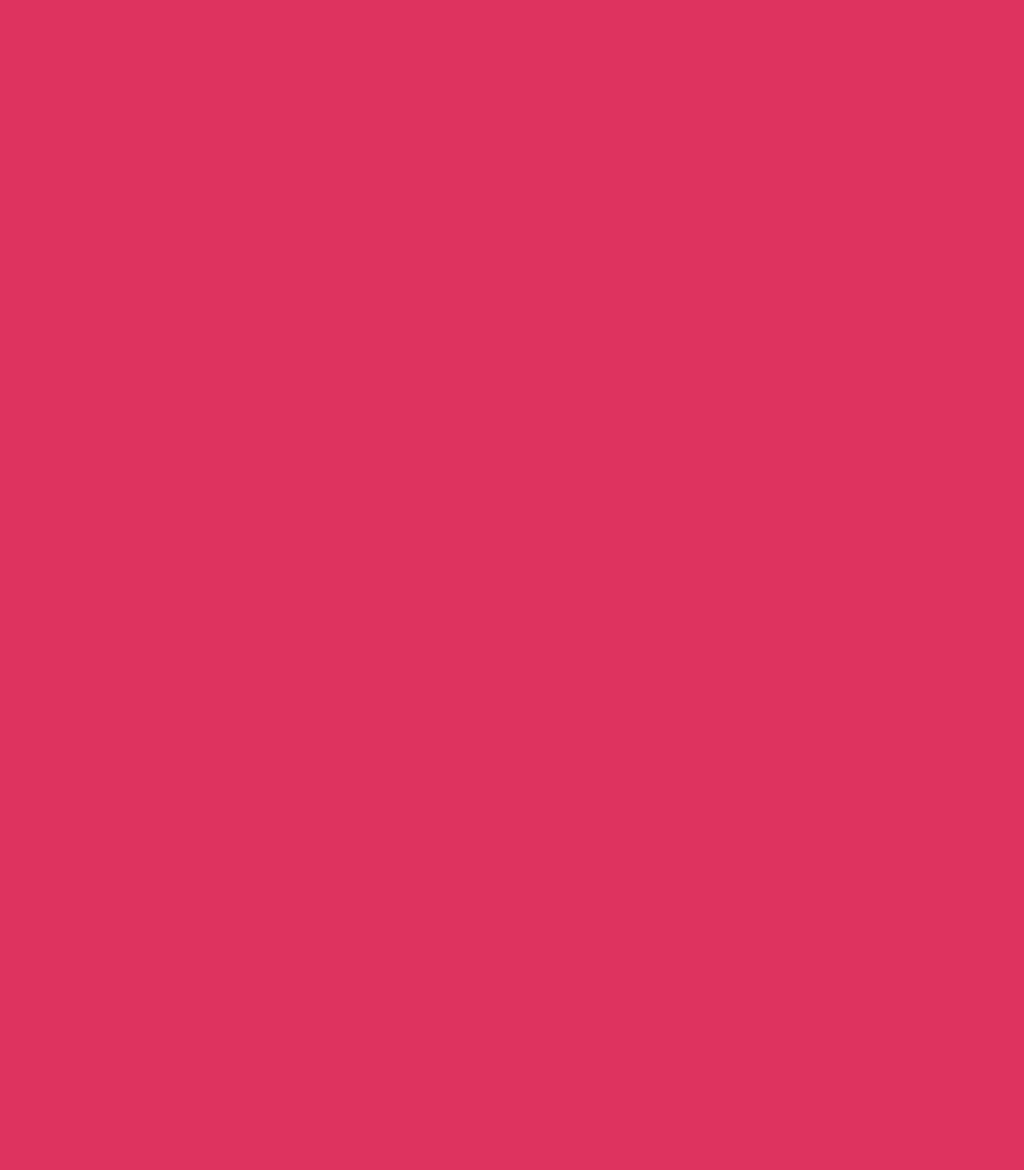
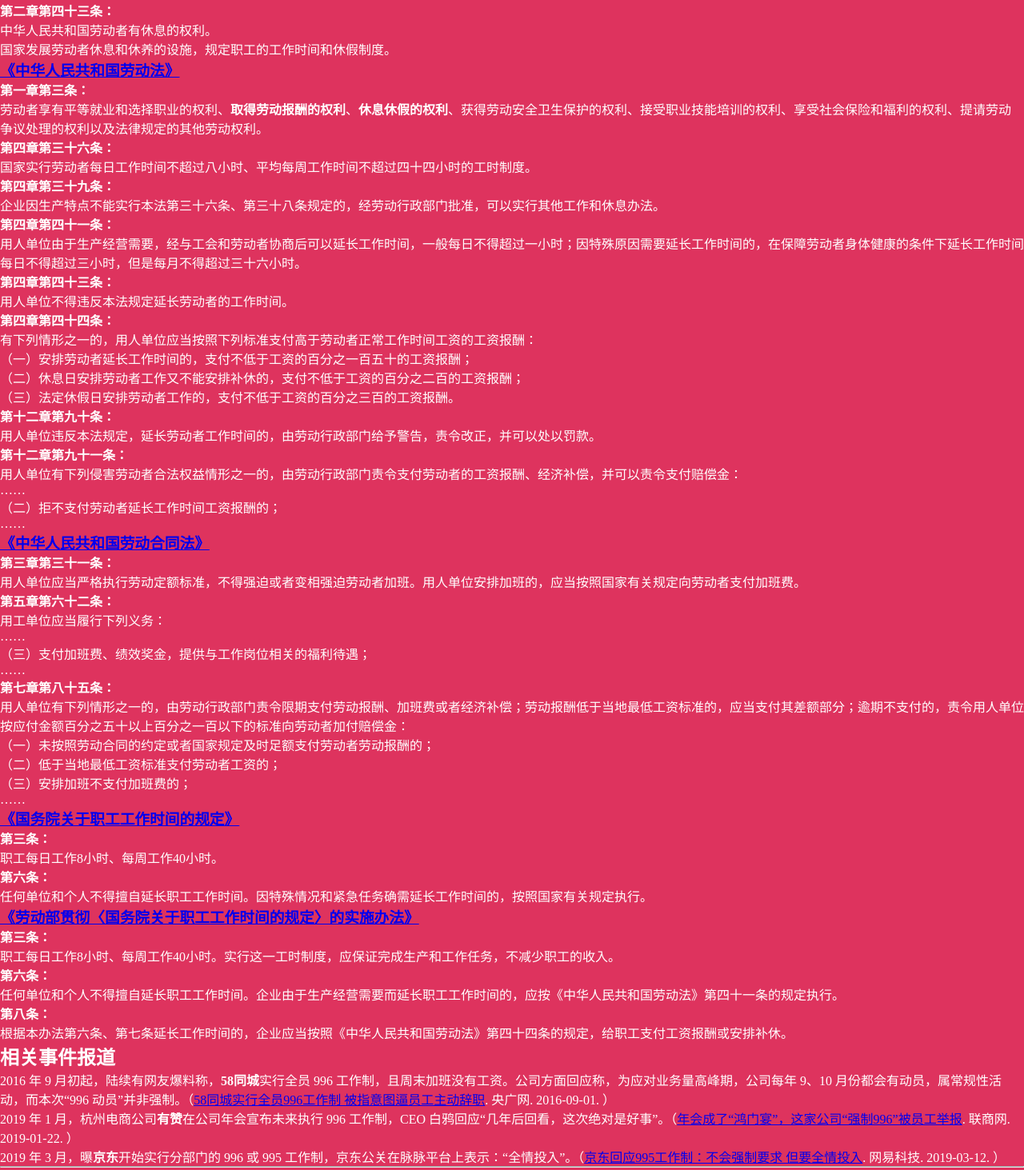
Before and after one commit to adamboov/icu_vue, a Vue app: page /#/zh_CN in a window 1280 px wide. Shown: the part 184-1647 px from the top of the page at 80% size. Before the commit the page ends 800 px from the top, so only its background shows below. Built offline with nearby package versions, Linux system fonts and the light colour scheme.

Commit message:
页面实现

```diff
--- a/src/components/Menu.vue
+++ b/src/components/Menu.vue
@@ -4,9 +4,7 @@
           {{ curreutLanguage }}
       </div>
       <ul v-if="menuShow" class="other-languages">
-          <li>English</li>
-          <li>espanol</li>
-          <li>Deutsch</li>
+          <li v-for="(item,index) in otherLanguages" :key="index">{{ item.text }}</li>
       </ul>
   </div>
 </template>
@@ -33,6 +31,9 @@ export default {
     computed : {
         curreutLanguage(){
             return this.languages.filter((item)=> item.name === this.$router.history.current.name)[0].text || '';
+        },
+        otherLanguages(){
+            return this.languages.filter((item)=> item.name !== this.$router.history.current.name);
         }
     }
 }
--- a/src/views/Zh_CN.vue
+++ b/src/views/Zh_CN.vue
@@ -1,5 +1,106 @@
 <template>
-  <div><Menu/></div>
+  <div id="app">
+    <Menu />
+    <div class="content markdown-body override">
+      <section>
+        <h1>996.ICU</h1>
+        <p>“996”工作制，即每天早 9 点到岗，一直工作到晚上 9 点，每周工作 6 天。</p>
+        <p>“996”工作制的周工作时间为最低 12x6=72 小时。</p>
+        <p><strong>中国大陆工时规管现况（标准工时）：</strong>
+          一天工作时间为 8 小时，平均每周工时不超过 40 小时；加班上限为一天 3 小时及一个月 36 小时，逾时工作薪金不低于平日工资的 150%。而一周最高工时则为 48 小时。平均每月计薪天数为 21.75 天。 </p>
+        <h2>相关法律法规</h2>
+        <h3><a href="http://www.npc.gov.cn/npc/xinwen/2018-03/22/content_2052489.htm">《中华人民共和国宪法》</a></h3>
+        <h4>第二章第四十三条：</h4>
+        <blockquote>
+          <p>中华人民共和国劳动者有休息的权利。<br>国家发展劳动者休息和休养的设施，规定职工的工作时间和休假制度。 </p>
+        </blockquote>
+        <h3><a href="http://www.npc.gov.cn/npc/xinwen/2019-01/07/content_2070261.htm">《中华人民共和国劳动法》</a></h3>
+        <h4>第一章第三条：</h4>
+        <blockquote>
+          <p>劳动者享有平等就业和选择职业的权利、<strong>取得劳动报酬的权利</strong>、<strong>休息休假的权利</strong>、获得劳动安全卫生保护的权利、接受职业技能培训的权利、享受社会保险和福利的权利、提请劳动争议处理的权利以及法律规定的其他劳动权利。</p>
+        </blockquote>
+        <h4>第四章第三十六条：</h4>
+        <blockquote>
+          <p>国家实行劳动者每日工作时间不超过八小时、平均每周工作时间不超过四十四小时的工时制度。 </p>
+        </blockquote>
+        <h4>第四章第三十九条：</h4>
+        <blockquote>
+          <p>企业因生产特点不能实行本法第三十六条、第三十八条规定的，经劳动行政部门批准，可以实行其他工作和休息办法。 </p>
+        </blockquote>
+        <h4>第四章第四十一条：</h4>
+        <blockquote>
+          <p>用人单位由于生产经营需要，经与工会和劳动者协商后可以延长工作时间，一般每日不得超过一小时；因特殊原因需要延长工作时间的，在保障劳动者身体健康的条件下延长工作时间每日不得超过三小时，但是每月不得超过三十六小时。 </p>
+        </blockquote>
+        <h4>第四章第四十三条：</h4>
+        <blockquote>
+          <p>用人单位不得违反本法规定延长劳动者的工作时间。 </p>
+        </blockquote>
+        <h4>第四章第四十四条：</h4>
+        <blockquote>
+          <p>有下列情形之一的，用人单位应当按照下列标准支付高于劳动者正常工作时间工资的工资报酬：<br>（一）安排劳动者延长工作时间的，支付不低于工资的百分之一百五十的工资报酬；<br>（二）休息日安排劳动者工作又不能安排补休的，支付不低于工资的百分之二百的工资报酬；<br>（三）法定休假日安排劳动者工作的，支付不低于工资的百分之三百的工资报酬。</p>
+        </blockquote>
+        <h4>第十二章第九十条：</h4>
+        <blockquote>
+          <p>用人单位违反本法规定，延长劳动者工作时间的，由劳动行政部门给予警告，责令改正，并可以处以罚款。 </p>
+        </blockquote>
+        <h4>第十二章第九十一条：</h4>
+        <blockquote>
+          <p>用人单位有下列侵害劳动者合法权益情形之一的，由劳动行政部门责令支付劳动者的工资报酬、经济补偿，并可以责令支付赔偿金：<br> ……<br> （二）拒不支付劳动者延长工作时间工资报酬的；<br>…… </p>
+        </blockquote>
+        <h3><a href="http://www.npc.gov.cn/wxzl/gongbao/2013-04/15/content_1811058.htm">《中华人民共和国劳动合同法》</a></h3>
+        <h4>第三章第三十一条：</h4>
+        <blockquote>
+          <p>用人单位应当严格执行劳动定额标准，不得强迫或者变相强迫劳动者加班。用人单位安排加班的，应当按照国家有关规定向劳动者支付加班费。 </p>
+        </blockquote>
+        <h4>第五章第六十二条：</h4>
+        <blockquote>
+          <p>用工单位应当履行下列义务：<br>……<br>（三）支付加班费、绩效奖金，提供与工作岗位相关的福利待遇；<br>…… </p>
+        </blockquote>
+        <h4>第七章第八十五条：</h4>
+        <blockquote>
+          <p>用人单位有下列情形之一的，由劳动行政部门责令限期支付劳动报酬、加班费或者经济补偿；劳动报酬低于当地最低工资标准的，应当支付其差额部分；逾期不支付的，责令用人单位按应付金额百分之五十以上百分之一百以下的标准向劳动者加付赔偿金：<br> （一）未按照劳动合同的约定或者国家规定及时足额支付劳动者劳动报酬的；<br> （二）低于当地最低工资标准支付劳动者工资的；<br> （三）安排加班不支付加班费的；<br>…… </p>
+        </blockquote>
+        <h3><a href="http://www.mohrss.gov.cn/SYrlzyhshbzb/zcfg/flfg/xzfg/201604/t20160412_237909.html">《国务院关于职工工作时间的规定》</a></h3>
+        <h4>第三条：</h4>
+        <blockquote>
+          <p>职工每日工作8小时、每周工作40小时。</p>
+        </blockquote>
+        <h4>第六条：</h4>
+        <blockquote>
+          <p>任何单位和个人不得擅自延长职工工作时间。因特殊情况和紧急任务确需延长工作时间的，按照国家有关规定执行。</p>
+        </blockquote>
+        <h3><a href="https://duxiaofa.baidu.com/detail?cid=dd3870dde31884c992ce6c617b248e99_law&amp;searchType=statute">《劳动部贯彻〈国务院关于职工工作时间的规定〉的实施办法》</a></h3>
+        <h4>第三条：</h4>
+        <blockquote>
+          <p>职工每日工作8小时、每周工作40小时。实行这一工时制度，应保证完成生产和工作任务，不减少职工的收入。</p>
+        </blockquote>
+        <h4>第六条：</h4>
+        <blockquote>
+          <p>任何单位和个人不得擅自延长职工工作时间。企业由于生产经营需要而延长职工工作时间的，应按《中华人民共和国劳动法》第四十一条的规定执行。</p>
+        </blockquote>
+        <h4>第八条：</h4>
+        <blockquote>
+          <p>根据本办法第六条、第七条延长工作时间的，企业应当按照《中华人民共和国劳动法》第四十四条的规定，给职工支付工资报酬或安排补休。</p>
+        </blockquote>
+        <h2>相关事件报道</h2>
+        <ul>
+          <li>
+            <p>2016 年 9 月初起，陆续有网友爆料称，<strong>58同城</strong>实行全员 996 工作制，且周末加班没有工资。公司方面回应称，为应对业务量高峰期，公司每年 9、10 月份都会有动员，属常规性活动，而本次“996 动员”并非强制。（<a href="http://finance.cnr.cn/gs/20160901/t20160901_523105136.shtml">58同城实行全员996工作制 被指意图逼员工主动辞职</a>. 央广网. 2016-09-01. ）</p>
+          </li>
+          <li>
+            <p>2019 年 1 月，杭州电商公司<strong>有赞</strong>在公司年会宣布未来执行 996 工作制，CEO 白鸦回应“几年后回看，这次绝对是好事”。（<a href="http://www.linkshop.com.cn/web/archives/2019/418163.shtml">年会成了“鸿门宴”，这家公司“强制996”被员工举报</a>. 联商网. 2019-01-22. ）</p>
+          </li>
+          <li>
+            <p>2019 年 3 月，曝<strong>京东</strong>开始实行分部门的 996 或 995 工作制，京东公关在脉脉平台上表示：“全情投入”。（<a href="http://tech.163.com/19/0312/13/EA2QGIOK00097U7R.html">京东回应995工作制：不会强制要求 但要全情投入</a>. 网易科技. 2019-03-12. ）</p>
+          </li>
+        </ul>
+        <hr>
+        <p>按照劳动法规定，996 工作制下只有拿到当前工资的 <strong>2.275</strong> 倍，才在经济账上不吃亏。</p>
+        <p>什么是 996.ICU？工作 996，生病 ICU。</p>
+        <p><strong>Developers' lives matter.</strong></p>
+      </section>
+    </div>
+  </div>
 </template>
 
 <script>
```
